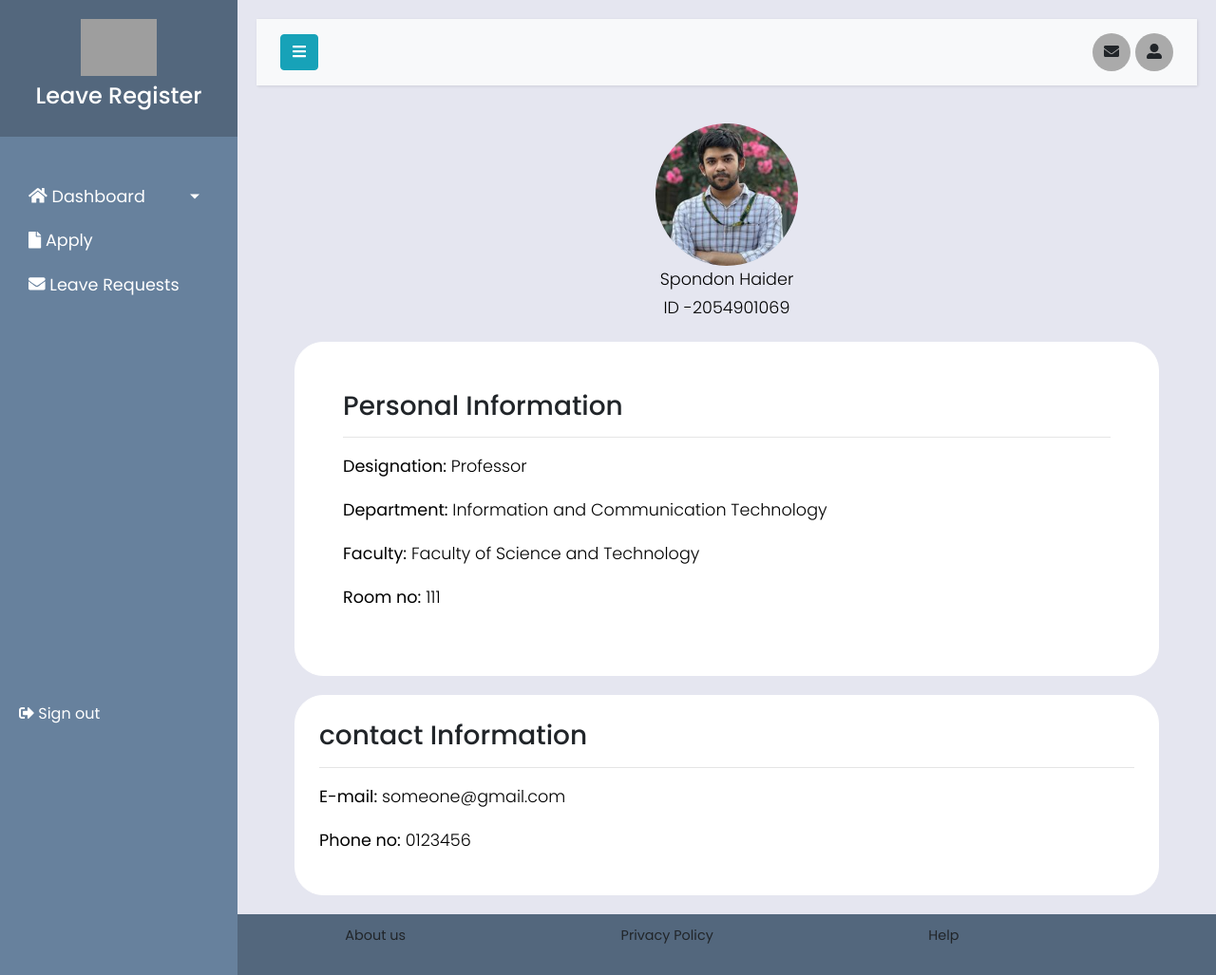
After one commit to Spondon99/Leave-Register, a PHP site: page / in a window 1280 px wide. The commit adds this page. Shown: the whole page at 95% size. Run offline with PHP 8.4, Linux system fonts and the light colour scheme; some libraries are stand-ins or nearby versions; grey boxes are pictures that could not be loaded.

Commit message:
Add files via upload

```diff
--- a/Code/backbone.css
+++ b/Code/backbone.css
@@ -351,3 +351,54 @@ ul.CTAs a {
         display: none;
     }
 }
+
+
+
+
+/* amader code sajid sadiq */
+
+.picc{
+    margin: auto;
+    width: 150px;
+    height: 150px;
+    background-image: url("baby.jpg");
+    border-radius: 50%;
+    background-repeat: no-repeat;
+    background-size: cover;
+
+}
+
+.bb{
+    text-align: center;
+    color: black;
+
+}
+
+
+
+.perin{
+    background-color: white;
+    border : 1px solid white;
+    margin-top: 20px   ;
+    margin-bottom: 20px ;
+    margin-left: 40px ;
+    margin-right:40px ;
+    padding: 50px;
+    border-radius: 30px;
+}
+
+.conin{
+    background-color: white;
+    border : 1px solid white;
+    margin-top: 20px   ;
+    margin-bottom: 20px ;
+    margin-left: 40px ;
+    margin-right:40px ;
+    padding: 25px;
+    border-radius: 30px;
+
+}
+
+.des{
+    color: black;
+}
--- /dev/null
+++ b/Code/index.html
@@ -0,0 +1,165 @@
+<!DOCTYPE html>
+<html>
+
+<head>
+    <meta charset="utf-8">
+    <meta name="viewport" content="width=device-width, initial-scale=1.0">
+    <meta http-equiv="X-UA-Compatible" content="IE=edge">
+
+    <title>Frame 1</title>
+
+    <!-- Bootstrap CSS CDN -->
+    <link rel="stylesheet" href="https://stackpath.bootstrapcdn.com/bootstrap/4.1.0/css/bootstrap.min.css" integrity="sha384-9gVQ4dYFwwWSjIDZnLEWnxCjeSWFphJiwGPXr1jddIhOegiu1FwO5qRGvFXOdJZ4" crossorigin="anonymous">
+    <!-- Our Custom CSS -->
+    <link rel="stylesheet" href="backbone.css">
+
+    <!-- Font Awesome JS -->
+    <script defer src="https://use.fontawesome.com/releases/v5.0.13/js/solid.js" integrity="sha384-tzzSw1/Vo+0N5UhStP3bvwWPq+uvzCMfrN1fEFe+xBmv1C/AtVX5K0uZtmcHitFZ" crossorigin="anonymous"></script>
+    <script defer src="https://use.fontawesome.com/releases/v5.0.13/js/fontawesome.js" integrity="sha384-6OIrr52G08NpOFSZdxxz1xdNSndlD4vdcf/q2myIUVO0VsqaGHJsB0RaBE01VTOY" crossorigin="anonymous"></script>
+
+</head>
+
+<body>
+
+    <div class="wrapper">
+        <!-- Sidebar  -->
+        <nav id="sidebar">
+            <div class="sidebar-header">
+                <img src="images/bup.png">
+                <h4>Leave Register</h4>
+            </div>
+
+            <div id="sidebar-stick">
+                <ul class="list-unstyled components">
+                    <li class="active">
+                        <a href="#homeSubmenu" data-toggle="collapse" aria-expanded="false" class="dropdown-toggle">
+                            <i class="fas fa-home"></i>
+                            Dashboard
+                        </a>
+                        <ul class="collapse list-unstyled" id="homeSubmenu">
+                            <li>
+                                <a href="#" class="drop">My Profile</a>
+                            </li>
+                            <li>
+                                <a href="#" class="drop">Leave Tracker</a>
+                            </li>
+                        </ul>
+                    </li>
+                    <li>
+                        <a href="#">
+                            <i class="fas fa-sharp fa-solid fa-file"></i>
+                            Apply
+                        </a>
+
+                    </li>
+                    <li>
+                        <a href="#">
+                            <i class="fas fa-sharp fa-solid fa-envelope"></i>
+                            Leave Requests
+                        </a>
+                    </li>
+                </ul>
+            </div>
+            <div id="sidebar-footer">
+                <a href="#">
+                    <i class="fas fa-sign-out-alt"></i>
+                    Sign out
+                </a>
+            </div>
+
+
+
+        </nav>
+
+        <!-- Page Content  -->
+        <div id="content">
+
+            <nav class="navbar navbar-expand-lg navbar-light bg-light">
+                <div class="container-fluid">
+
+                    <button type="button" id="sidebarCollapse" class="btn btn-info">
+                        <i class="fas fa-solid fa-bars"></i>
+                    </button>
+                    <div class="top-right">
+                        <div id="mail"><i class="fas fa-sharp fa-solid fa-envelope"></i></div>
+                        <div style="width: 5px;"></div>
+                        <div id="profile"><i class="fas fa-user-alt"></i></div>
+                    </div>
+                </div>
+            </nav>
+
+             <!-- personal information and contact info -->
+
+                <div class="picc">
+                    <!-- <img src="baby.jpg" alt="none" style="width:200px"> -->
+
+
+
+                </div>
+
+                <div>
+                    <p class="bb">Spondon Haider <br> ID -2054901069 </p>
+                </div>
+
+
+                <div class="perin">
+                      <h3>Personal Information</h3>
+                      <hr>
+                    <p class="des"><b>Designation:</b> Professor </p>
+                    <p class="des"> <b>Department:</b> Information and Communication Technology</p>
+                    <p class="des"> <b>Faculty:</b> Faculty of Science and Technology</p>
+                    <p class="des"> <b>Room no:</b> 111</p>
+
+                </div>
+
+
+                <div class="conin">
+                    <h3>contact Information</h3>
+                    <hr>
+                  <p class="des"><b>E-mail:</b> someone@gmail.com </p>
+                  <p class="des"> <b>Phone no:</b> 0123456</p>
+
+                </div>
+
+
+
+
+
+
+                <div id="footer">
+                    <div class="item">About us</div>
+                    <div class="item">Privacy Policy</div>
+                    <div class="item">Help</div>
+                </div>
+
+
+    </div>
+
+
+    <!-- jQuery CDN - Slim version (=without AJAX) -->
+    <script src="https://code.jquery.com/jquery-3.3.1.slim.min.js" integrity="sha384-q8i/X+965DzO0rT7abK41JStQIAqVgRVzpbzo5smXKp4YfRvH+8abtTE1Pi6jizo" crossorigin="anonymous"></script>
+    <!-- Popper.JS -->
+    <script src="https://cdnjs.cloudflare.com/ajax/libs/popper.js/1.14.0/umd/popper.min.js" integrity="sha384-cs/chFZiN24E4KMATLdqdvsezGxaGsi4hLGOzlXwp5UZB1LY//20VyM2taTB4QvJ" crossorigin="anonymous"></script>
+    <!-- Bootstrap JS -->
+    <script src="https://stackpath.bootstrapcdn.com/bootstrap/4.1.0/js/bootstrap.min.js" integrity="sha384-uefMccjFJAIv6A+rW+L4AHf99KvxDjWSu1z9VI8SKNVmz4sk7buKt/6v9KI65qnm" crossorigin="anonymous"></script>
+
+    <script type="text/javascript">
+        $(document).ready(function () {
+            $('#sidebarCollapse').on('click', function () {
+                $('#sidebar').toggleClass('active');
+            });
+        });
+
+        // function iconF() {
+        //     let i = document.querySelectorAll("nav > div > ul > li > a");
+        //     i.forEach(
+        //         value => {
+        //            console.log(value.innerHTML);
+        //         }
+        //     )
+        // }
+
+    </script>
+</body>
+
+</html>
```
Also changed, not shown: Code/baby.jpg (added).
